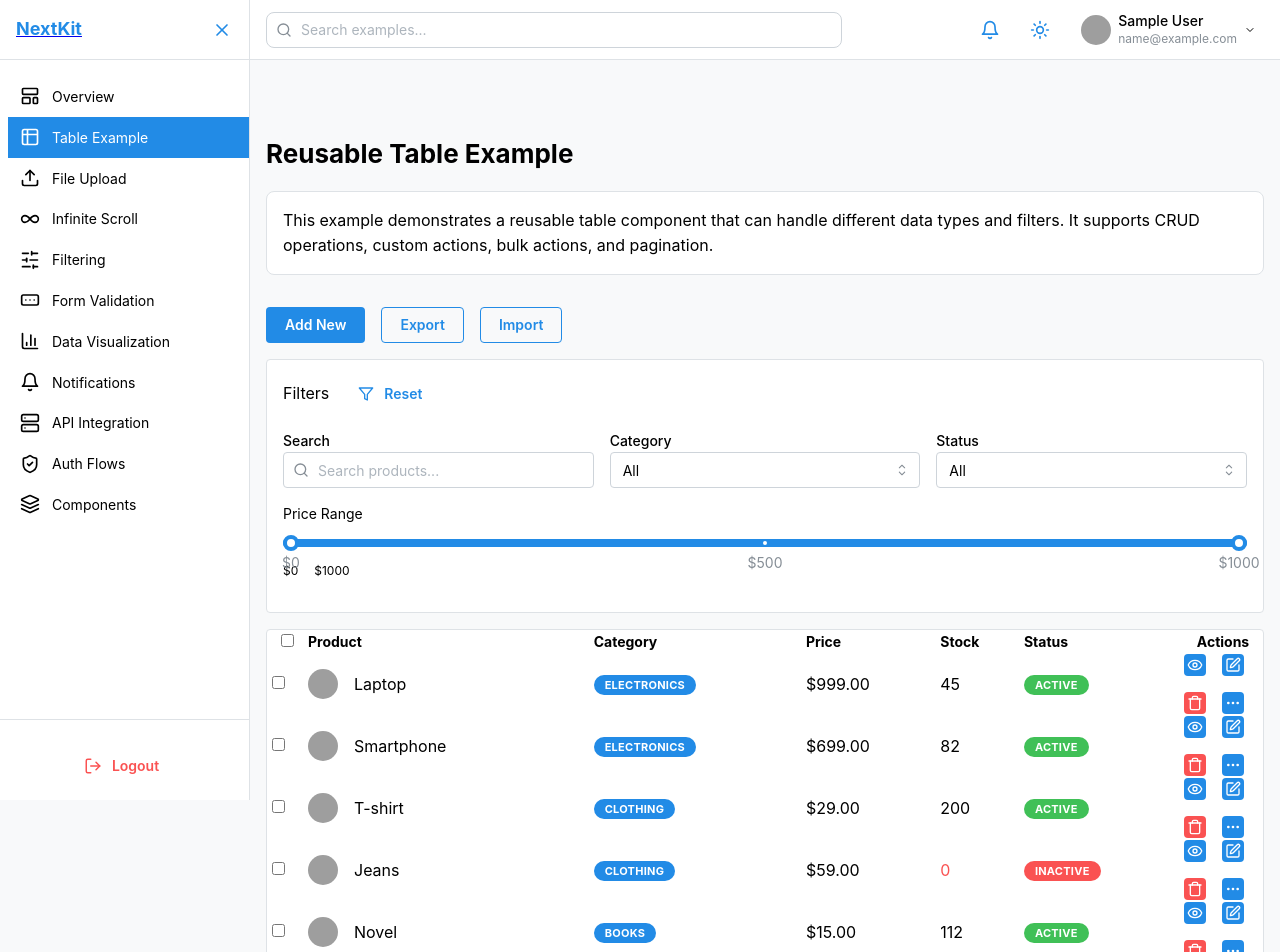
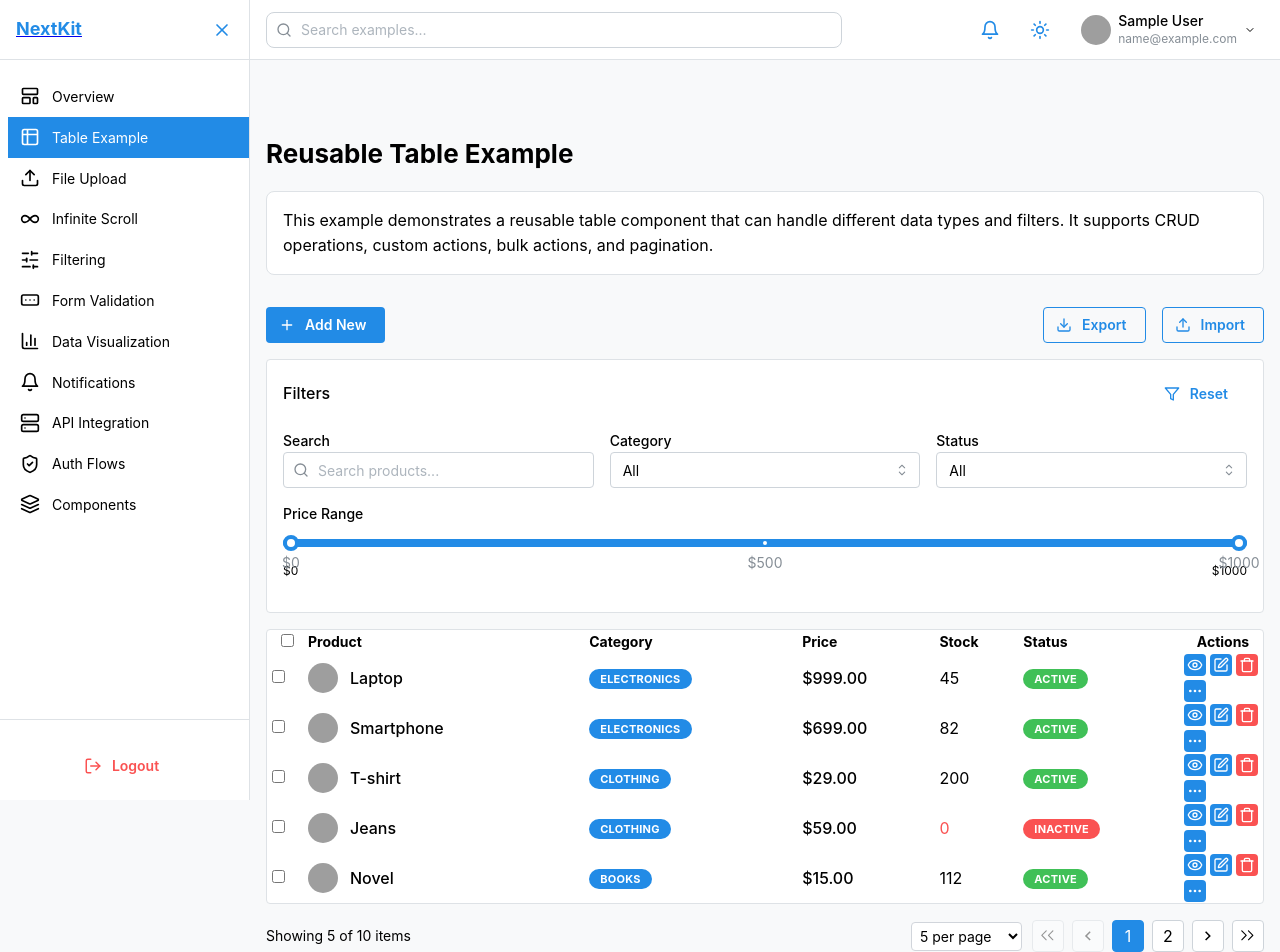
Before and after one commit to Prashant8Khatiwada/Next_JS_Starter_Kit, a Next.js app: page /examples/reusable-table in a window 1280 px wide. Shown: the top 952 px of the page. Built offline with nearby package versions, Linux system fonts and the light colour scheme; sample sign-in values are in the browser's storage; grey boxes are pictures that could not be loaded.

Commit message:
refactor: update spacing and text properties in DataTable and ProductsTable components for consistency

```diff
--- a/src/components/data-table/data-table.tsx
+++ b/src/components/data-table/data-table.tsx
@@ -232,7 +232,7 @@ export function DataTable<T>({
                 (onEdit || onDelete || actions.length > 0 ? 1 : 0)
               }
             >
-              <Text color="red" align="center" py="lg">
+              <Text color="red" ta="center" py="lg">
                 Error: {error.message}
               </Text>
             </td>
@@ -252,7 +252,7 @@ export function DataTable<T>({
                 (onEdit || onDelete || actions.length > 0 ? 1 : 0)
               }
             >
-              <Text align="center" py="lg">
+              <Text ta="center" py="lg">
                 No data found
               </Text>
             </td>
@@ -296,7 +296,7 @@ export function DataTable<T>({
 
               {(onEdit || onDelete || onView || actions.length > 0) && (
                 <td onClick={(e) => e.stopPropagation()}>
-                  <Group spacing={4} position="left">
+                  <Group gap={4} justify="flex-start">
                     {onView && (
                       <Tooltip label="View">
                         <ActionIcon onClick={() => onView(item)} size="sm">
@@ -338,7 +338,7 @@ export function DataTable<T>({
                               action.condition(item) && (
                                 <Menu.Item
                                   key={i}
-                                  icon={action.icon}
+                                  leftSection={action.icon}
                                   onClick={() => action.onClick(item)}
                                 >
                                   {action.label}
@@ -347,7 +347,7 @@ export function DataTable<T>({
                             ) : (
                               <Menu.Item
                                 key={i}
-                                icon={action.icon}
+                                leftSection={action.icon}
                                 onClick={() => action.onClick(item)}
                               >
                                 {action.label}
@@ -371,10 +371,10 @@ export function DataTable<T>({
     <div>
       {/* Toolbar */}
       <div className="mb-4">
-        <Group position="apart">
+        <Group justify="space-between">
           <Group>
             {onCreate && (
-              <Button leftIcon={<Plus size={16} />} onClick={onCreate}>
+              <Button leftSection={<Plus size={16} />} onClick={onCreate}>
                 Add New
               </Button>
             )}
@@ -390,7 +390,7 @@ export function DataTable<T>({
                   {bulkActions.map((action, i) => (
                     <Menu.Item
                       key={i}
-                      icon={action.icon}
+                      leftSection={action.icon}
                       onClick={() => action.onClick(getSelectedItems())}
                     >
                       {action.label}
@@ -405,7 +405,7 @@ export function DataTable<T>({
             {onExport && (
               <Button
                 variant="outline"
-                leftIcon={<Download size={16} />}
+                leftSection={<Download size={16} />}
                 onClick={onExport}
               >
                 Export
@@ -415,7 +415,7 @@ export function DataTable<T>({
             {onImport && (
               <Button
                 variant="outline"
-                leftIcon={<Upload size={16} />}
+                leftSection={<Upload size={16} />}
                 onClick={onImport}
               >
                 Import
@@ -434,7 +434,7 @@ export function DataTable<T>({
 
       {/* Table */}
       <Paper withBorder>
-        <Box sx={{ overflowX: "auto" }}>
+        <Box style={{ overflowX: "auto" }}>
           <Table striped highlightOnHover>
             {renderHeader()}
             {renderBody()}
@@ -444,13 +444,13 @@ export function DataTable<T>({
 
       {/* Pagination */}
       {totalPages > 1 && (
-        <Group position="apart" mt="md">
+        <Group justify="space-between" mt="md">
           <Text size="sm">
             Showing {Math.min(pageSize, data.length)} of{" "}
             {totalItems || data.length} items
           </Text>
 
-          <Group spacing="xs">
+          <Group gap="xs">
             <select
               value={pageSize}
               onChange={(e) => changePageSize(Number(e.target.value))}
--- a/src/examples/reusable-table/products-table.tsx
+++ b/src/examples/reusable-table/products-table.tsx
@@ -198,11 +198,11 @@ export function ProductsTable() {
       key: "name",
       title: "Product",
       render: (product) => (
-        <Group spacing="sm">
+        <Group gap="sm">
           {product.image && (
             <Avatar src={product.image} size={30} radius="xl" />
           )}
-          <Text weight={500}>{product.name}</Text>
+          <Text fw={500}>{product.name}</Text>
         </Group>
       ),
       sortable: true,
@@ -216,9 +216,7 @@ export function ProductsTable() {
     {
       key: "price",
       title: "Price",
-      render: (product) => (
-        <Text weight={500}>${product.price.toFixed(2)}</Text>
-      ),
+      render: (product) => <Text fw={500}>${product.price.toFixed(2)}</Text>,
       sortable: true,
     },
     {
@@ -340,8 +338,8 @@ export function ProductsTable() {
   // Custom filters component
   const FiltersComponent = (
     <div>
-      <Group position="apart" mb="md">
-        <Text weight={500}>Filters</Text>
+      <Group justify="space-between" mb="md">
+        <Text fw={500}>Filters</Text>
         <Button
           variant="subtle"
           leftSection={<Filter size={16} />}
@@ -385,7 +383,7 @@ export function ProductsTable() {
       </div>
 
       <div className="mt-4">
-        <Text size="sm" weight={500} mb="xs">
+        <Text size="sm" fw={500} mb="xs">
           Price Range
         </Text>
         <RangeSlider
@@ -401,7 +399,7 @@ export function ProductsTable() {
           ]}
           mb="sm"
         />
-        <Group position="apart" mb="md">
+        <Group justify="space-between" mb="md">
           <Text size="xs">${filters.minPrice}</Text>
           <Text size="xs">${filters.maxPrice}</Text>
         </Group>
```
